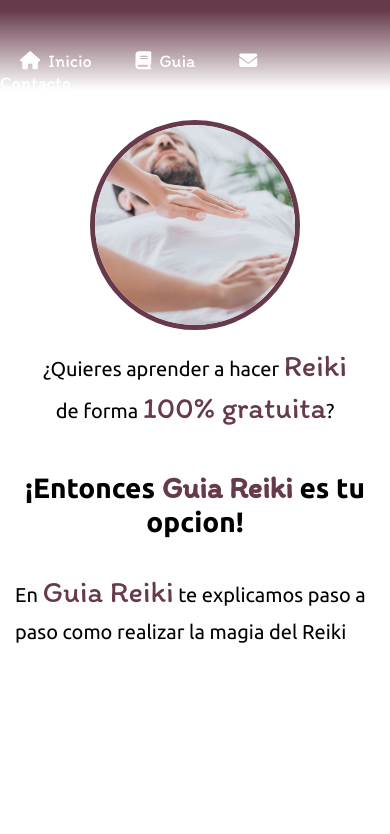
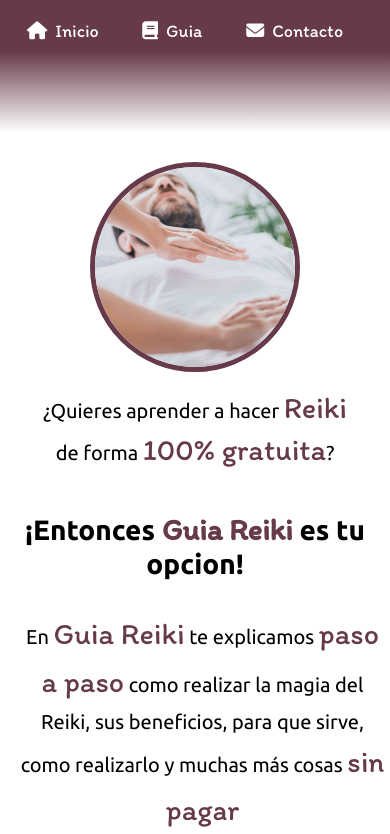
Before and after one commit to Hatinir/Reiki_Guia, a plain HTML site: page index.html in a window 390 px wide. Shown: the part 133-967 px from the top of the page. Before the commit the page ends 844 px from the top, so only its background shows below. Drawn offline with Linux system fonts and the light colour scheme.

Commit message:
Main Section - 1.1 Beta

```diff
--- a/index.html
+++ b/index.html
@@ -28,7 +28,7 @@
             <p id="question">¿Quieres aprender a hacer <span>Reiki</span> de forma <span>100% gratuita</span>?</p>
         </div>
         <h2 id="option_message">¡Entonces <span>Guia Reiki</span> es tu opcion!</h2>
-        <p id="explication">En <span>Guia Reiki</span> te explicamos paso a paso como realizar la magia del Reiki</p>
+        <p id="explication">En <span>Guia Reiki</span> te explicamos <span>paso a paso</span> como realizar la magia del Reiki, sus beneficios, para que sirve, como realizarlo y muchas más cosas <span>sin pagar</span> </p>
     </main>
 </body>
 </html>
--- a/styles.css
+++ b/styles.css
@@ -93,6 +93,7 @@ i {
     margin-left: 15px;
     font-size: 20px;
     line-height: 1.6;
+    text-align: center;
 }
 
 
@@ -108,6 +109,13 @@ i {
 
 /* Responsive Design */
 @media (max-width: 600px) {
+  .nav_links {
+    margin-right: 20px;
+    margin-top: 20px;
+    float: none;
+    text-align: center;
+  }
+
   #container_question {
     flex-direction: column;
     align-items: center;
```
